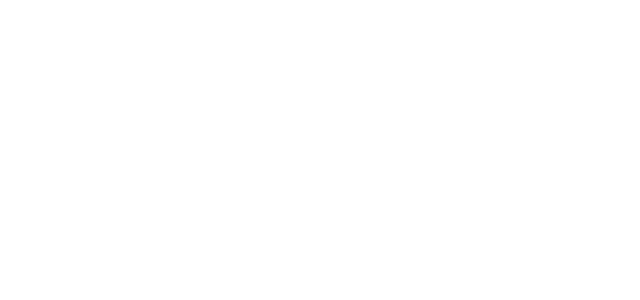
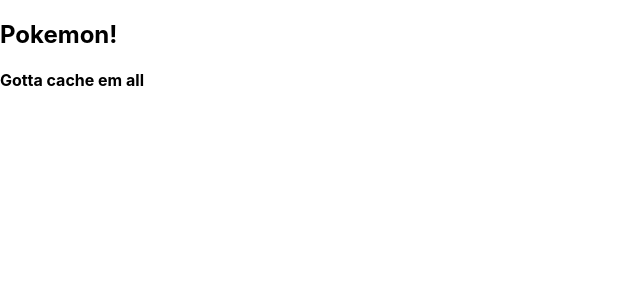
Before and after one commit to LiamSutton/react-query-lunch-and-learn, a React (Create React App) app: page / in a window 1280 px wide. Shown: the top 300 px of the page, without its empty margins (0-640 px from the left). Built offline with nearby package versions, Linux system fonts and the light colour scheme; no server answers.

Commit message:
install react query + fetch all pokemon names

```diff
--- a/package.json
+++ b/package.json
@@ -8,6 +8,7 @@
     "@testing-library/user-event": "^13.5.0",
     "react": "^17.0.2",
     "react-dom": "^17.0.2",
+    "react-query": "^3.34.16",
     "react-scripts": "5.0.0",
     "web-vitals": "^2.1.4"
   },
--- a/src/App.js
+++ b/src/App.js
@@ -1,10 +1,15 @@
-import './App.css';
+import Pokedex from "./Components/Pokedex";
+import { QueryClient, QueryClientProvider, useQuery } from 'react-query'
+
+const queryClient = new QueryClient()
 
 function App() {
   return (
-    <div className="App">
-
-    </div>
+    <QueryClientProvider client={queryClient}>
+      <div className="App">
+        <Pokedex />
+      </div>
+    </QueryClientProvider>
   );
 }
 
--- /dev/null
+++ b/src/Components/Pokedex.js
@@ -0,0 +1,21 @@
+import React from 'react'
+import { useQuery } from 'react-query'
+
+const fetchPokemon = async () => {
+    const res = await fetch('https://pokeapi.co/api/v2/pokemon/?limit=151')
+    return res.json()
+}
+
+const Pokedex = () => {
+
+    const {isLoading, error, data} = useQuery('pokemon', fetchPokemon)
+    console.log(data)
+    return(
+        <div>
+            <h2>Pokemon!</h2>
+            <h4>Gotta cache em all</h4>
+        </div>
+    )
+}
+
+export default Pokedex
```
Also changed, not shown: 1 other file (tests, documents, lock files or other folders).
